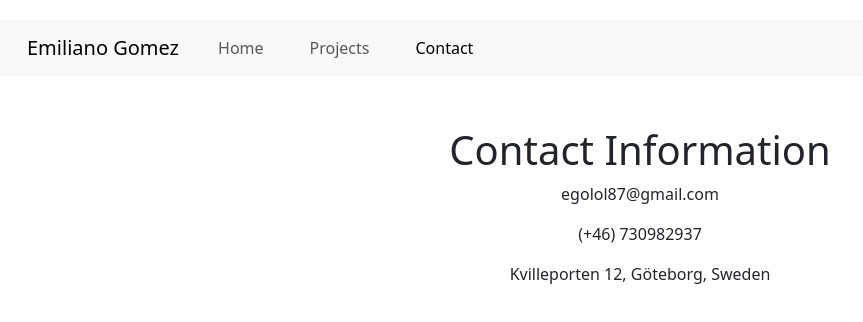
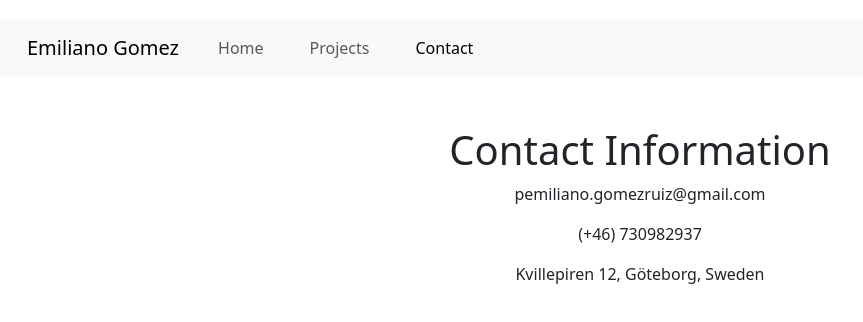
Before and after one commit to egolol/website, a plain HTML site: page pages/contact.html in a window 1280 px wide. Shown: the whole page, without its empty margins (0-863 px from the left). Drawn offline with Linux system fonts and the light colour scheme.

Commit message:
correct contact info

```diff
--- a/pages/contact.html
+++ b/pages/contact.html
@@ -31,9 +31,9 @@
     </nav>
     <div class="container">
         <h1>Contact Information</h1>
-        <p>egolol87@gmail.com</p>
+        <p>pemiliano.gomezruiz@gmail.com</p>
         <p>(+46) 730982937</p>
-        <p>Kvilleporten 12,  Göteborg, Sweden</p>
+        <p>Kvillepiren 12,  Göteborg, Sweden</p>
     </div>
 </body>
 </html>
```
